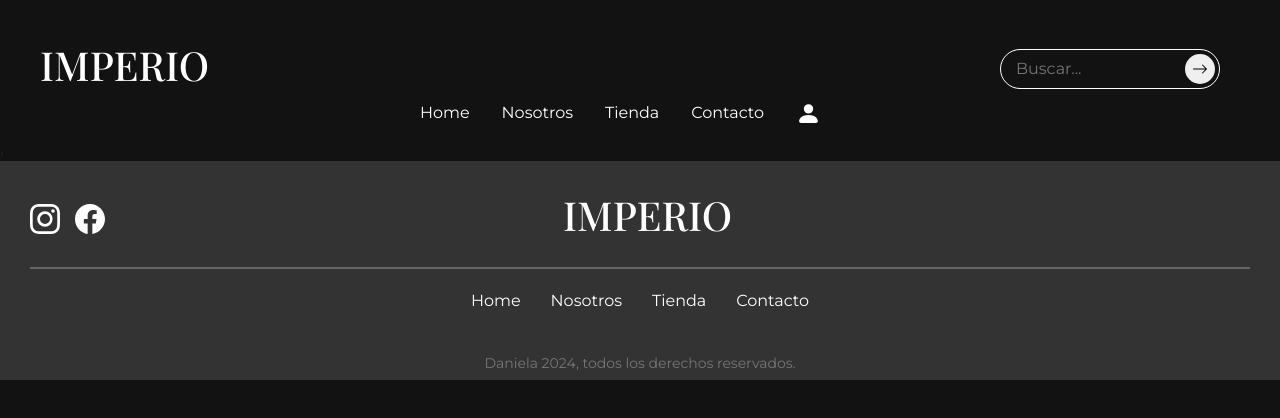
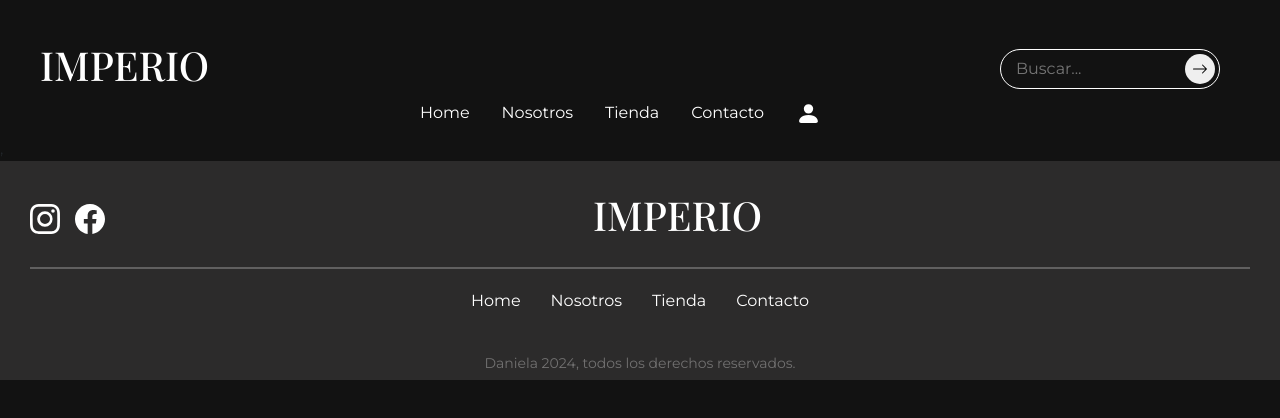
Before and after one commit to Sala-A/IMPERIO, a React (Vite) app: page / in a window 1280 px wide. Shown: the top 418 px of the page. Built offline with nearby package versions, Linux system fonts and the light colour scheme; a web font is replaced by a local one.

Commit message:
Arreglo del Footer, cambio en efectos y organización

```diff
--- a/src/Components/Common/Footer.jsx
+++ b/src/Components/Common/Footer.jsx
@@ -1,25 +1,37 @@
 export default function Footer() {
   return (
     <footer className="footer">
-    <div className="company_info">
-    <div className="social-media">
-        <a href="#"><img src="../src/assets/Instagram.svg" alt="Instagram" /></a>
-        <a href="#"><img src="../src/assets/Facebook.svg" alt="Instagram" /></a>
+      <div className="company_info">
+        <div className="social-media">
+          <a id="a_socialMedia" href="#">
+            <img id="img-icon" title="Instagram" src="../src/assets/Instagram.svg" alt="Instagram" />
+          </a>
+          <a id="a_socialMedia" href="#">
+            <img id="img-icon" title="Facebook" src="../src/assets/Facebook.svg" alt="Facebook" />
+          </a>
+        </div>
+        <div className="company-name">
+          <a href="#" id="name"><h1 id="company-name">IMPERIO</h1></a>
+        </div>
       </div>
-      <div className="company-name">
-        <a href="#"></a><h1>IMPERIO</h1>
-      </div>
-    </div>
       <hr />
       <nav className="footer-nav">
-        <a className="a_footer" href="#">Home</a>
-        <a className="a_footer" href="#">Nosotros</a>
-        <a className="a_footer" href="#">Tienda</a>
-        <a className="a_footer" href="#">Contacto</a>
+        <a className="a_footer" href="#">
+          Home
+        </a>
+        <a className="a_footer" href="#">
+          Nosotros
+        </a>
+        <a className="a_footer" href="#">
+          Tienda
+        </a>
+        <a className="a_footer" href="#">
+          Contacto
+        </a>
       </nav>
       <div className="footer-copy">
         <p>Daniela 2024, todos los derechos reservados.</p>
       </div>
     </footer>
-  )
+  );
 }
--- a/src/Style/Layout/_Footer.scss
+++ b/src/Style/Layout/_Footer.scss
@@ -1,7 +1,7 @@
 @use "../Utilities" as *;
 
 .footer {
-  background-color: #333; /* Color de fondo del footer */
+  background-color: $colorFooter; /* Color de fondo del footer */
   color: $colorWhite; /* Color del texto */
   padding: 30px;
   .company_info {
@@ -10,14 +10,21 @@
     .social-media {
       display: flex;
       gap: 15px;
-    }
+      #img-icon{
+        transition: transform 0.3s ease;
+        &:hover {
+          transform: scale(1.1);
+      }}
+  }
     .company-name {
-      position: relative;
-      right: 30px;
+
       flex-grow: 1;
       text-align: center;
       font-size: 18px;
       font-weight: bold;
+      #company-name {
+        color: $colorWhite;
+      }
     }
   }
   hr {
```
